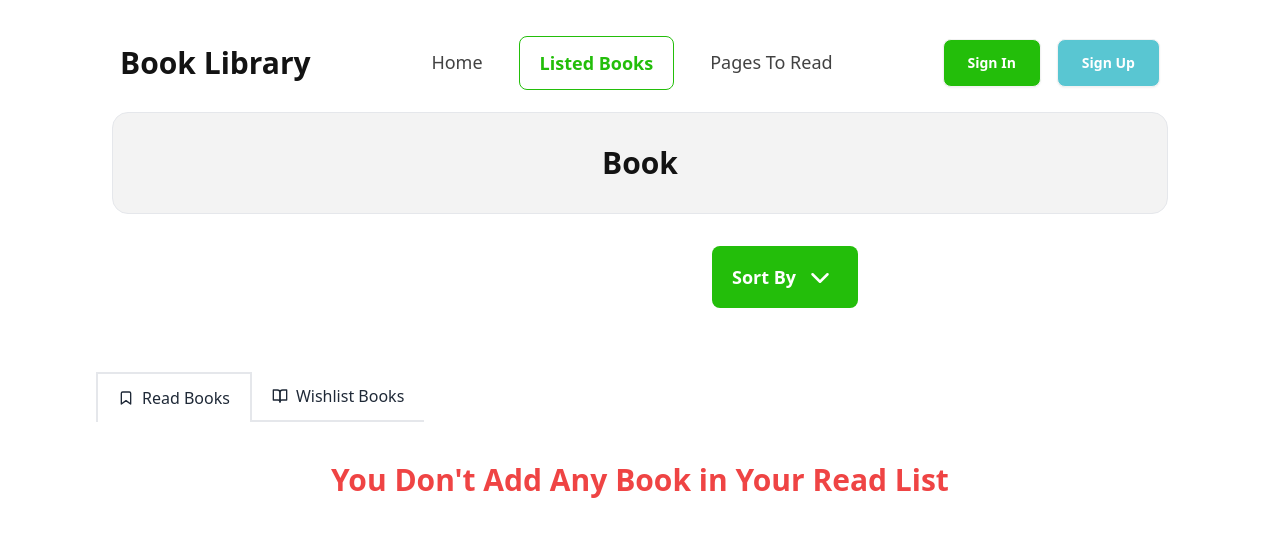
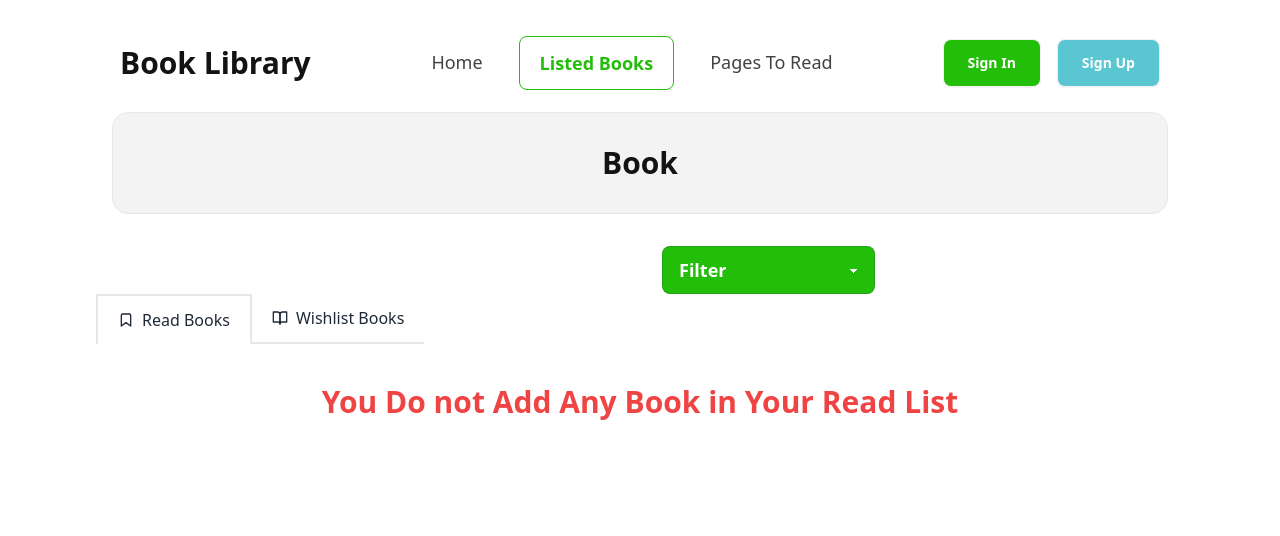
Before and after one commit to NihanShahriarPalock/Book-Store, a React (Vite) app: page /ListedBooks in a window 1280 px wide. Shown: the top 536 px of the page. Built offline with nearby package versions, Linux system fonts and the light colour scheme.

Commit message:
Sorting test 1

```diff
--- /dev/null
+++ b/src/components/Sorting.jsx
@@ -0,0 +1,36 @@
+import  { useEffect, useState } from 'react';
+
+const Sorting = () => {
+  // Sample array of objects
+ const [data, setData] = useState([]);
+ useEffect(() => {
+   const storedData = localStorage.getItem("books");
+   const parsedData = JSON.parse(storedData);
+
+   if (parsedData && Array.isArray(parsedData)) {
+     setData(
+       parsedData.map((books) => ({
+         rating: books.rating,
+         bookId:books.bookId
+       }))
+     );
+   }
+ }, []);
+
+
+  data.sort((a, b) => b.rating - a.rating);
+  return (
+    <div>
+      <div>
+        <h2>Sorted Object Array Example</h2>
+        <ul>
+          {data.map((item) => (
+            <li key={item.rating}>{item.bookId}</li>
+          ))}
+        </ul>
+      </div>
+    </div>
+  );
+};
+
+export default Sorting;
--- a/src/pages/Error.jsx
+++ b/src/pages/Error.jsx
@@ -1,6 +1,5 @@
 import Navbar from "../components/Navbar";
 
-import ratings from '/ratings.svg'
 const Error = () => {
     return (
       <div>
@@ -8,8 +7,7 @@ const Error = () => {
         <div className='h-16 mt-5 mb-7 mx-2 lg:mx-28 '>
           <Navbar></Navbar>
         </div>
-        {ratings}
-        {/* <h2 className='flex items-center justify-center min-h-dvh'>Error</h2> */}
+
         <div
           style={{
             position: "absolute",
--- a/src/pages/ListedBooks.jsx
+++ b/src/pages/ListedBooks.jsx
@@ -10,41 +10,17 @@ const ListedBooks = () => {
           <h2>Book</h2>
         </div>
 
-        <div className='dropdown left-[150px] lg:left-[600px] mb-16'>
-          <div tabIndex={0} role='button'>
-            <div className='flex justify-center items-center content-center max-w-fit  bg-[#23BE0A]  rounded-lg px-5 py-3'>
-              <div className='text-white text-lg font-semibold'>Sort By </div>
-              <div className='flex justify-center items-center ml-3 mt-2'>
-                <svg
-                  xmlns='http://www.w3.org/2000/svg'
-                  width='30'
-                  height='30'
-                  viewBox='0 0 30 30'
-                  fill='none'>
-                  <path
-                    d='M19.5 8.25L12 15.75L4.5 8.25'
-                    stroke='white'
-                    strokeWidth='2.5'
-                    strokeLinecap='round'
-                    strokeLinejoin='round'
-                  />
-                </svg>
-              </div>
-            </div>
-          </div>
-          <ul
-            tabIndex={0}
-            className='dropdown-content z-[1] menu  shadow bg-base-100 rounded-box w-52'>
-            <li >
-              <a>Ratings</a>
-            </li>
-            <li>
-              <a>Number of Pages</a>
-            </li>
-            <li>
-              <a>Publish Year</a>
-            </li>
-          </ul>
+
+
+        <div className='mx-[120px] lg:mx-[550px] '>
+          <select className='select select-bordered join-item text-white  text-lg font-semibold  bg-[#23BE0A]  rounded-lg '>
+            <option className='bg-white text-gray-400'  selected>
+              Filter
+            </option>
+            <option className='bg-white text-black'>Ratings</option>
+            <option className='bg-white text-black'>Number of Pages</option>
+            <option className='bg-white text-black'>Publish Year</option>
+          </select>
         </div>
 
         <div className='flex items-center -mx-4 overflow-x-auto overflow-y-hidden  flex-nowrap  text-gray-800'>
--- a/src/pages/ReadBooks.jsx
+++ b/src/pages/ReadBooks.jsx
@@ -1,6 +1,6 @@
 import { useEffect, useState } from "react";
 import { getBooks } from "../utility/localStorage";
-import { Link, NavLink } from "react-router-dom";
+import { Link } from "react-router-dom";
 
 
 const ReadBooks = () => {
@@ -14,7 +14,7 @@ const ReadBooks = () => {
      if (books.length < 1) {
        return (
          <h1 className='font-bold text-center text-3xl mt-10 text-red-500'>
-           You Don't Add Any Book in Your Read List
+           You Do not Add Any Book in Your Read List
          </h1>
        );
      }
```
Also changed, not shown: src/routes/Routes.jsx (+9 -0 lines).
